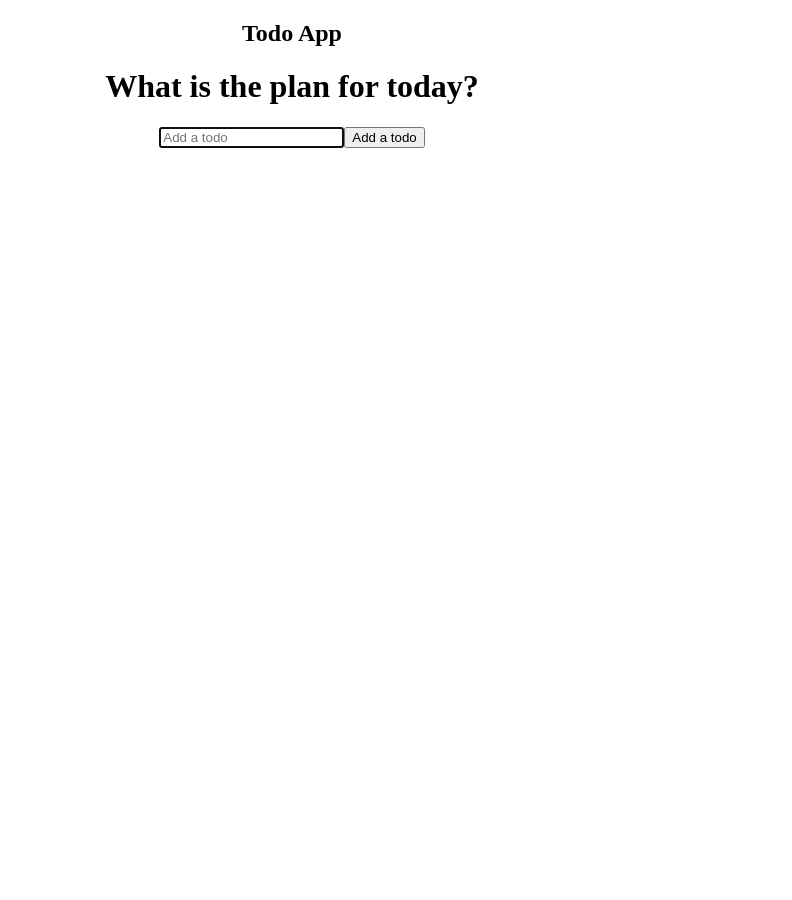
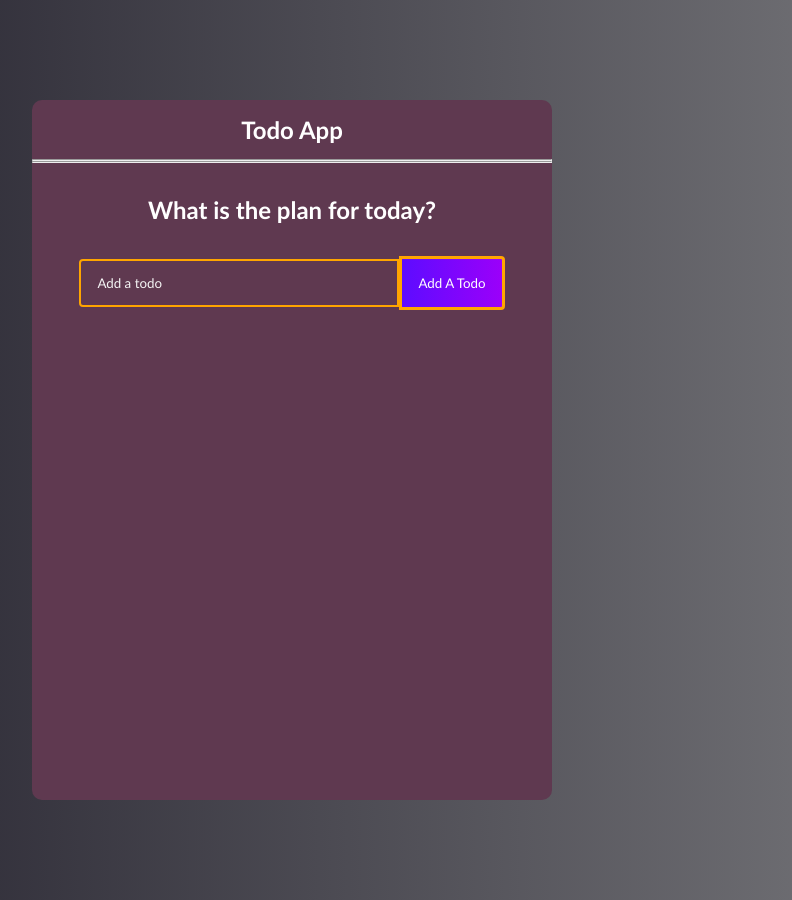
Before and after one commit to frontendprof/react-todo-list, a React (Create React App) app: page / in a window 1280 px wide. Shown: the whole page, without its empty margins (348-1140 px from the left). Before the commit the page ends 800 px from the top, so only its background shows below. Built offline with nearby package versions, Linux system fonts and the light colour scheme.

Commit message:
Applying first style css

```diff
--- a/public/index.html
+++ b/public/index.html
@@ -11,7 +11,7 @@
     />
     <link rel="apple-touch-icon" href="%PUBLIC_URL%/logo192.png" />
     <link rel="manifest" href="%PUBLIC_URL%/manifest.json" />
-    <title>Todo App</title>
+    <title>TodoList App</title>
   </head>
   <body>
     <noscript>You need to enable JavaScript to run this app.</noscript>
--- a/src/App.css
+++ b/src/App.css
@@ -1,3 +1,160 @@
+
+
+* {
+  box-sizing: border-box;
+  margin: 0;
+  padding: 0;
+  font-family: 'Trebuchet MS', 'Lucida Sans Unicode', 'Lucida Grande',
+    'Lucida Sans', Arial, sans-serif;
+}
+
+body {
+  background: linear-gradient(
+    90deg,
+    rgb(47, 45, 56) 20%,
+    rgb(117, 117, 121) 100%
+  );
+}
 .todo-app {
+  display: flex;
+  flex-direction: column;
+  justify-content: flex-start;
+  width: 520px;
+  min-height: 700px;
+  background: #5f3950;
   text-align: center;
+  margin: 100px auto;
+  border-radius: 10px;
+  padding-bottom: 32px;
+  cursor: pointer;
 }
+
+h1 {
+  margin: 32px 0;
+  color: #fff;
+  font-size: 24px;
+}
+
+h2 {
+  margin: 15px 0;
+  color: #fff;
+}
+
+hr{
+  color:white;
+}
+
+.complete {
+  text-decoration: line-through;
+  opacity: 0.4;
+  cursor: pointer;
+}
+
+.todo-form {
+  margin-bottom: 32px;
+}
+
+.todo-input {
+  padding: 14px 32px 14px 16px;
+  border-radius: 4px 0 0 4px;
+  border: 2px solid orange;
+  outline: none;
+  width: 320px;
+  background: transparent;
+  color: #fff;
+}
+
+.todo-input::placeholder {
+  color: whitesmoke;
+}
+
+.todo-button {
+  padding: 16px;
+  border: 3px solid orange;
+  border-radius: 0 4px 4px 0;
+  cursor: pointer;
+  outline: none;
+  background: linear-gradient(
+    90deg,
+    rgba(93, 12, 255, 1) 0%,
+    rgba(155, 0, 250, 1) 100%
+  );
+  color: #fff;
+  text-transform: capitalize;
+}
+
+.todo-input.edit {
+  border: 2px solid #149fff;
+}
+
+.todo-button.edit {
+  background: linear-gradient(
+    90deg,
+    rgba(20, 159, 255, 1) 0%,
+    rgba(17, 122, 255, 1) 100%
+  );
+  padding: 16px 22px;
+}
+
+.todo-container {
+  display: flex;
+  flex-direction: row;
+  position: relative;
+}
+
+.todo-row {
+  display: flex;
+  justify-content: space-between;
+  align-items: center;
+  margin: 4px auto;
+  color: #fff;
+  background: linear-gradient(
+    90deg,
+    rgba(255, 118, 20, 1) 0%,
+    rgba(255, 84, 17, 1) 100%
+  );
+
+  padding: 16px;
+  border-radius: 5px;
+  width: 90%;
+}
+
+.todo-row:nth-child(4n + 1) {
+  background: linear-gradient(
+    90deg,
+    rgba(93, 12, 255, 1) 0%,
+    rgba(155, 0, 250, 1) 100%
+  );
+}
+
+.todo-row:nth-child(4n + 2) {
+  background: linear-gradient(
+    90deg,
+    rgba(255, 12, 241, 1) 0%,
+    rgba(250, 0, 135, 1) 100%
+  );
+}
+
+.todo-row:nth-child(4n + 3) {
+  background: linear-gradient(
+    90deg,
+    rgba(20, 159, 255, 1) 0%,
+    rgba(17, 122, 255, 1) 100%
+  );
+}
+
+.icons {
+  display: flex;
+  align-items: center;
+  font-size: 24px;
+  cursor: pointer;
+}
+
+.delete-icon {
+  margin-right: 5px;
+  color: #fff;
+}
+
+.edit-icon {
+  color: #fff;
+}
--- a/src/App.js
+++ b/src/App.js
@@ -6,7 +6,10 @@ import TodoList from "./components/TodoList";
 function App() {
   return (
     <div className="todo-app">
-      <h2>Todo App</h2>
+      <h2 className="intro">Todo App</h2>
+      <hr/>
+      <hr/>
+
       <TodoList />
 
     </div>
--- a/src/components/TodoForm.js
+++ b/src/components/TodoForm.js
@@ -50,7 +50,7 @@ function TodoForm(props) {
             onChange={handleChange}
             ref={inputRef}
             />
-            <button className="todo-buton">Add a todo</button>
+            <button className="todo-button">Add a todo</button>
         </form>
 
     );
--- a/src/components/TodoList.js
+++ b/src/components/TodoList.js
@@ -22,7 +22,7 @@ function TodoList() {
 
     const removeTodo=id=>{
 
-        const removeArr=[...todos].filter(todo=>todo.id!=id)
+        const removeArr=[...todos].filter(todo=>todo.id!==id)
         setTodos(removeArr)
     }
 
```
